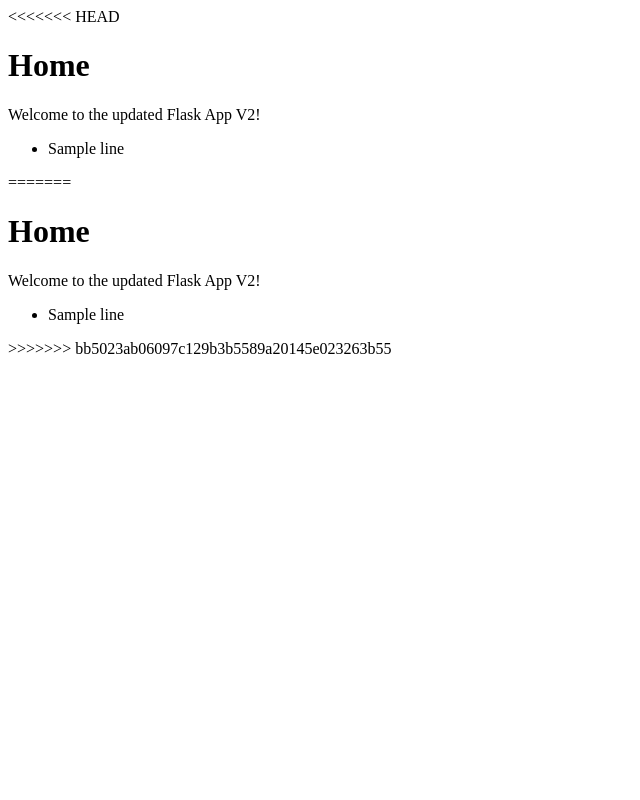
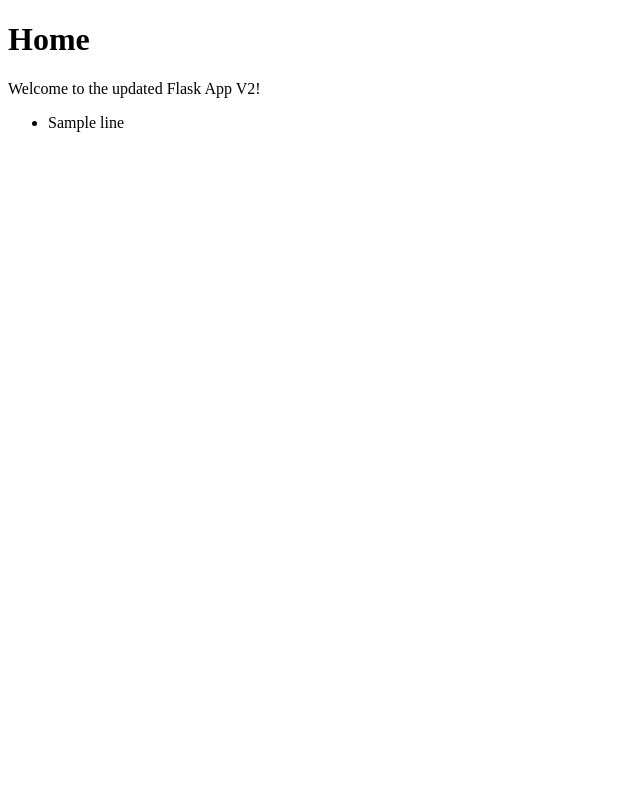
Before and after one commit to BMRandsdorp/CD, a Flask app: template home/farm/templates/index.html in a window 1280 px wide. Shown: the whole page, without its empty margins (0-640 px from the left). Run offline with Flask 3, Linux system fonts and the light colour scheme; the template is opened without the code that fills it: most values are stand-ins (such as "Sample title", 1, 10 or a date in 2020).

Commit message:
modified:   .github/workflows/run-test.yml 	modified:   home/farm/templates/index.html 	modified:   home/farm/templates/moo.html 	modified:   home/farm/test_main.py

```diff
--- a/home/farm/templates/index.html
+++ b/home/farm/templates/index.html
@@ -1,4 +1,3 @@
-<<<<<<< HEAD
 <!DOCTYPE html>
 <html lang="en">
 <head>
@@ -18,24 +17,3 @@
     </ul>
 </body>
 </html>
-=======
-<!DOCTYPE html>
-<html lang="en">
-<head>
-    <meta charset="UTF-8">
-    <meta http-equiv="X-UA-Compatible" content="IE=edge">
-    <meta name="viewport" content="width=device-width, initial-scale=1.0">
-    <title>Home page</title>
-</head>
-<body>
-    <h1>Home</h1>
-
-    <p>Welcome to the updated Flask App V2!</p>
-    <ul>
-        {% for line in lines_of_text %}
-            <li>{{ line }}</li>
-        {% endfor %}
-    </ul>
-</body>
-</html>
->>>>>>> bb5023ab06097c129b3b5589a20145e023263b55
```
Also changed, not shown: home/farm/templates/moo.html (+0 -15 lines), home/farm/test_main.py (+0 -23 lines), .github/workflows/run-test.yml.
